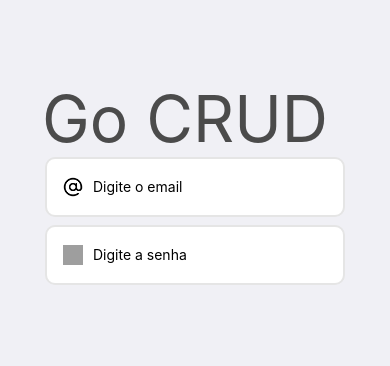
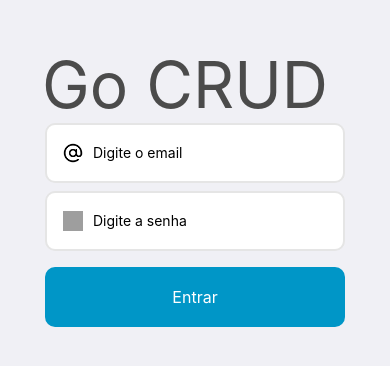
Before and after one commit to naruto112/projeto-senac-mobile, a React Native app: screen / in a window 390 px wide. Shown: the part 216-582 px from the top of the page. Built offline with nearby package versions, Linux system fonts and the light colour scheme; grey boxes are pictures that could not be loaded.

Commit message:
ajuste novo

```diff
--- a/package.json
+++ b/package.json
@@ -13,6 +13,7 @@
     "expo-status-bar": "~1.4.0",
     "react": "18.0.0",
     "react-native": "0.69.6",
+    "react-native-gesture-handler": "^2.7.0",
     "styled-components": "^5.3.6"
   },
   "devDependencies": {
--- a/src/components/Input/index.js
+++ b/src/components/Input/index.js
@@ -7,10 +7,12 @@ const InputText = (props) => {
 
   return (
     <Container>
-      <Image
-        source={props.icon}
-        style={{ width: 20, height: 20, marginRight: 10 }}
-      />
+      {props.icon && (
+        <Image
+          source={props.icon}
+          style={{ width: 20, height: 20, marginRight: 10 }}
+        />
+      )}
       <TextInput
         style={{ width: 200 }}
         placeholder={props.name}
--- a/src/pages/Auth/index.js
+++ b/src/pages/Auth/index.js
@@ -1,7 +1,7 @@
 import React from "react";
 import { View } from "react-native";
 
-import { Container, ViewTitle, Title } from "./styles";
+import { Container, ViewTitle, Title, Button, ButtonText } from "./styles";
 
 import Email from "../../../assets/icons/at-sign.png";
 import Lock from "../../../assets/icons/lock.png";
@@ -18,6 +18,9 @@ const Auth = () => {
           <Title>Go CRUD</Title>
           <InputText name="Digite o email" icon={Email} />
           <InputText name="Digite a senha" icon={Lock} />
+          <Button onPress={() => {}}>
+            <ButtonText>Entrar</ButtonText>
+          </Button>
         </ViewTitle>
       </Container>
     </View>
--- a/src/pages/Auth/styles.js
+++ b/src/pages/Auth/styles.js
@@ -1,6 +1,6 @@
 import styled from "styled-components/native";
 import { Platform } from "react-native";
-// import { RectButton } from "react-native-gesture-handler";
+import { RectButton } from "react-native-gesture-handler";
 // import { getBottomSpace } from "react-native-iphone-x-helper";
 
 export const Container = styled.View`
@@ -25,64 +25,22 @@ export const Title = styled.Text`
   /* font-family: "RobotoCondensed-Bold"; */
 `;
 
-// export const ForgotPassword = styled.TouchableOpacity`
-//   margin-top: 45px;
-// `;
+export const Button = styled(RectButton)`
+  background-color: #0096c7;
+  height: 60px;
+  width: 300px;
+  flex-direction: row;
+  border-radius: 10px;
+  overflow: hidden;
+  align-items: center;
+  margin-top: 8px;
+`;
 
-// export const ForgotPasswordText = styled.Text`
-//   text-align: center;
-//   color: #6c6c80;
-//   font-size: 18px;
-//   font-family: "RobotoCondensed-Regular";
-// `;
-
-// export const Button = styled(RectButton)`
-//   background-color: #0096c7;
-//   height: 60px;
-//   width: 300px;
-//   flex-direction: row;
-//   border-radius: 10px;
-//   overflow: hidden;
-//   align-items: center;
-//   margin-top: 8px;
-// `;
-
-// export const ButtonIcon = styled.View`
-//   height: 60px;
-//   width: 60px;
-//   background: rgba(0, 0, 0, 0.1);
-//   justify-content: center;
-//   align-items: center;
-// `;
-
-// export const ButtonText = styled.Text`
-//   flex: 1;
-//   justify-content: center;
-//   text-align: center;
-//   margin-right: 30px;
-//   color: #fff;
-//   font-family: "RobotoCondensed-Bold";
-//   font-size: 16px;
-// `;
-
-// export const CreateAccountButton = styled.TouchableOpacity`
-//   position: absolute;
-//   left: 0;
-//   bottom: 0;
-//   right: 0;
-//   background: #0096c7;
-//   border-top-width: 1px;
-//   border-color: #fff;
-//   padding: 16px 0 ${16 + getBottomSpace()}px;
-
-//   justify-content: center;
-//   align-items: center;
-//   flex-direction: row;
-// `;
-
-// export const CreateAccountButtonText = styled.Text`
-//   color: #fff;
-//   font-size: 18px;
-//   font-family: "RobotoCondensed-Bold";
-//   margin-left: 16px;
-// `;
+export const ButtonText = styled.Text`
+  flex: 1;
+  justify-content: center;
+  text-align: center;
+  color: #fff;
+  /* font-family: "RobotoCondensed-Bold"; */
+  font-size: 16px;
+`;
```
Also changed, not shown: 1 other file (tests, documents, lock files or other folders).
